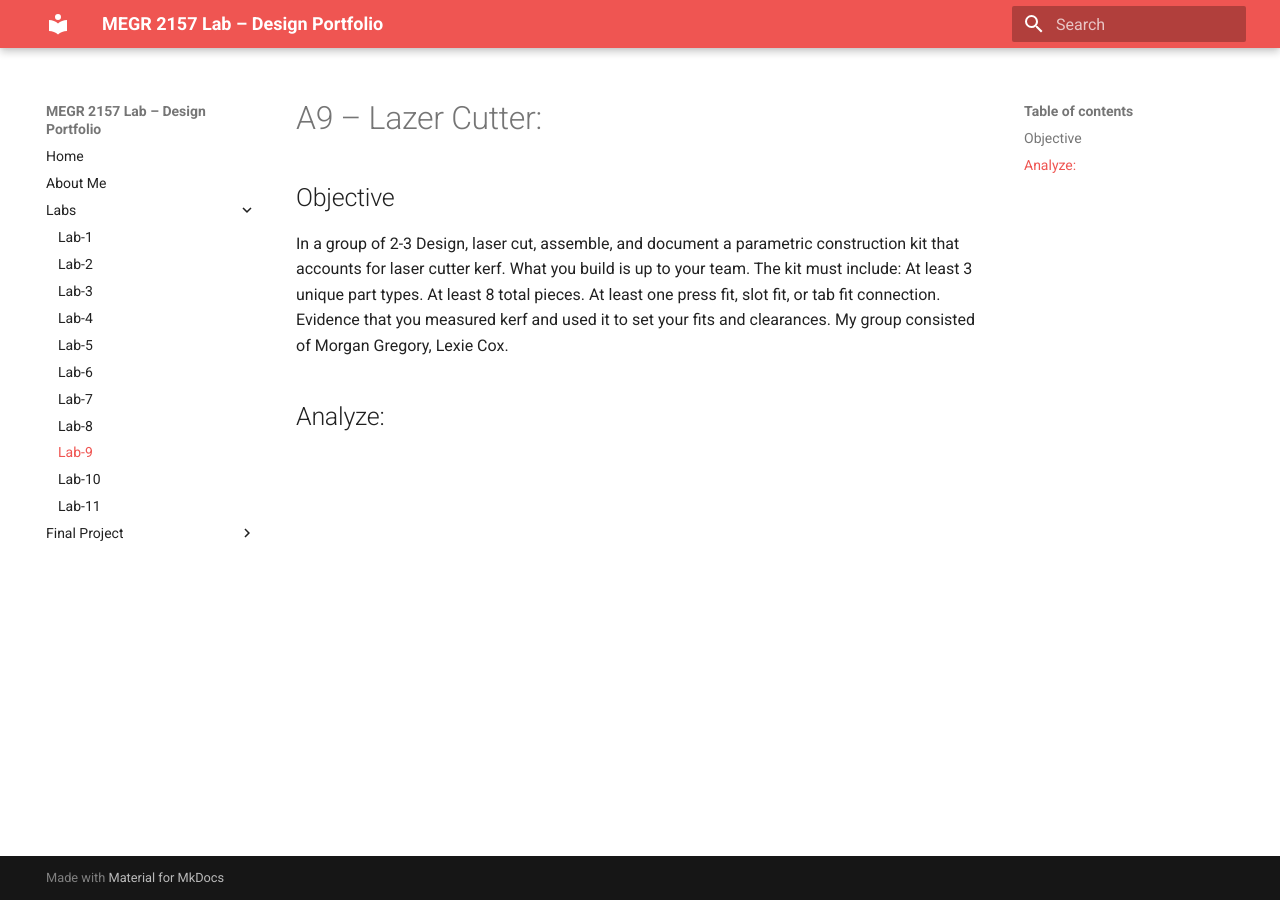
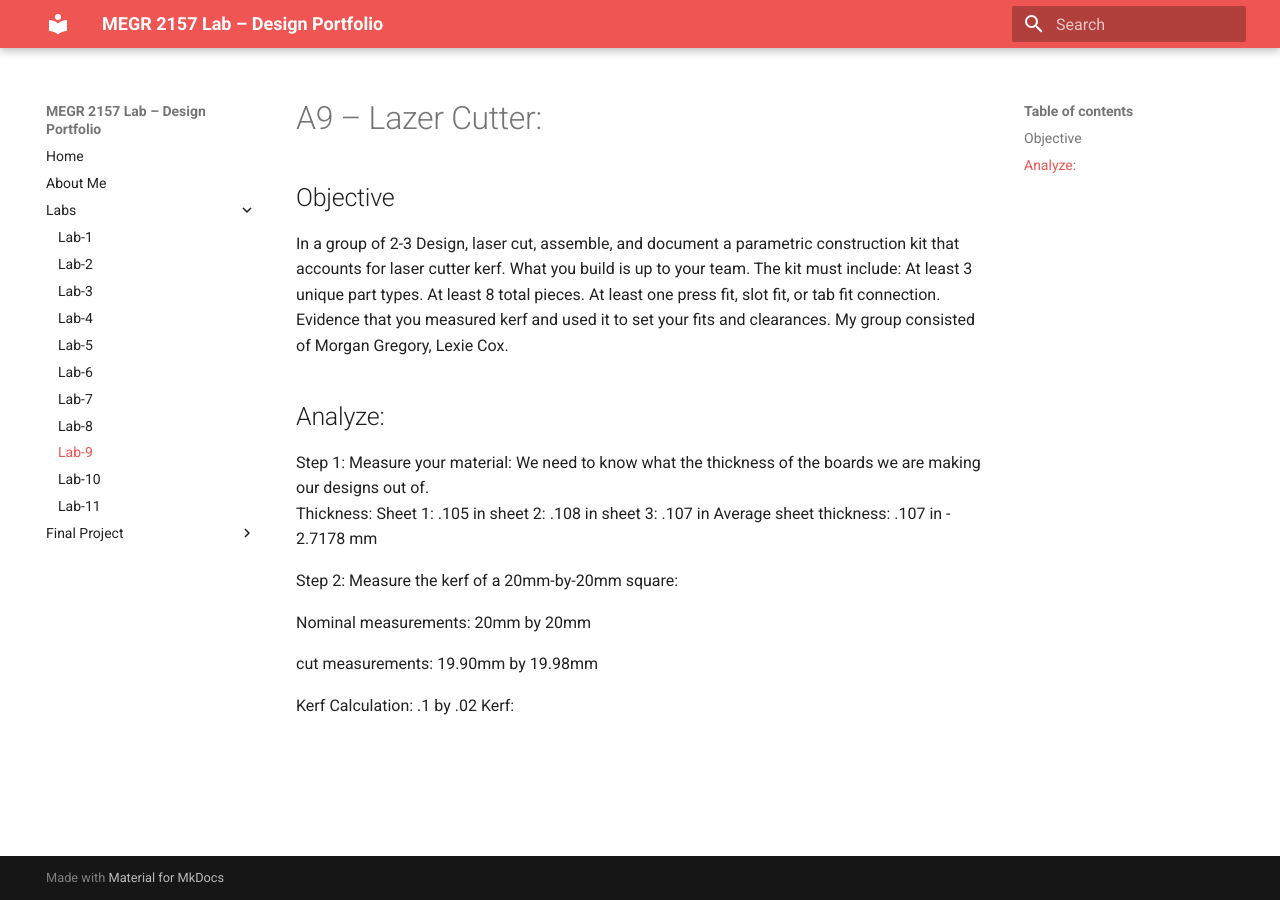
Before and after one commit to Ecornett5806/Ethan-Cornett-MEGR-2157-Lab-Portfolio, an MkDocs documentation site: the page built from docs/Labs/L09/index.md, in a window 1280 px wide. Built offline with MkDocs 1.6.1 and Material for MkDocs 9.7.7, drawn with Linux system fonts in a browser that asks for light colours.

Commit message:
Update cut measurements and kerf calculation

```diff
--- a/docs/Labs/L09/index.md
+++ b/docs/Labs/L09/index.md
@@ -6,3 +6,23 @@ In a group of 2-3 Design, laser cut, assemble, and document a parametric constru
 The kit must include: At least 3 unique part types. At least 8 total pieces. At least one press fit, slot fit, or tab fit connection. Evidence that you measured kerf and used it to set your fits and clearances. My group consisted of Morgan Gregory, Lexie Cox.
 
 ## Analyze:
+
+Step 1: Measure your material:
+We need to know what the thickness of the boards we are making our designs out of.
+Thickness:
+Sheet 1: .105 in
+sheet 2: .108 in
+sheet 3: .107 in
+Average sheet thickness: .107 in - 2.7178 mm
+
+
+Step 2: Measure the kerf of a 20mm-by-20mm square:
+
+Nominal measurements:
+20mm by 20mm
+
+cut measurements:
+19.90mm by 19.98mm
+
+Kerf Calculation:
+.1 by .02 Kerf:
```
